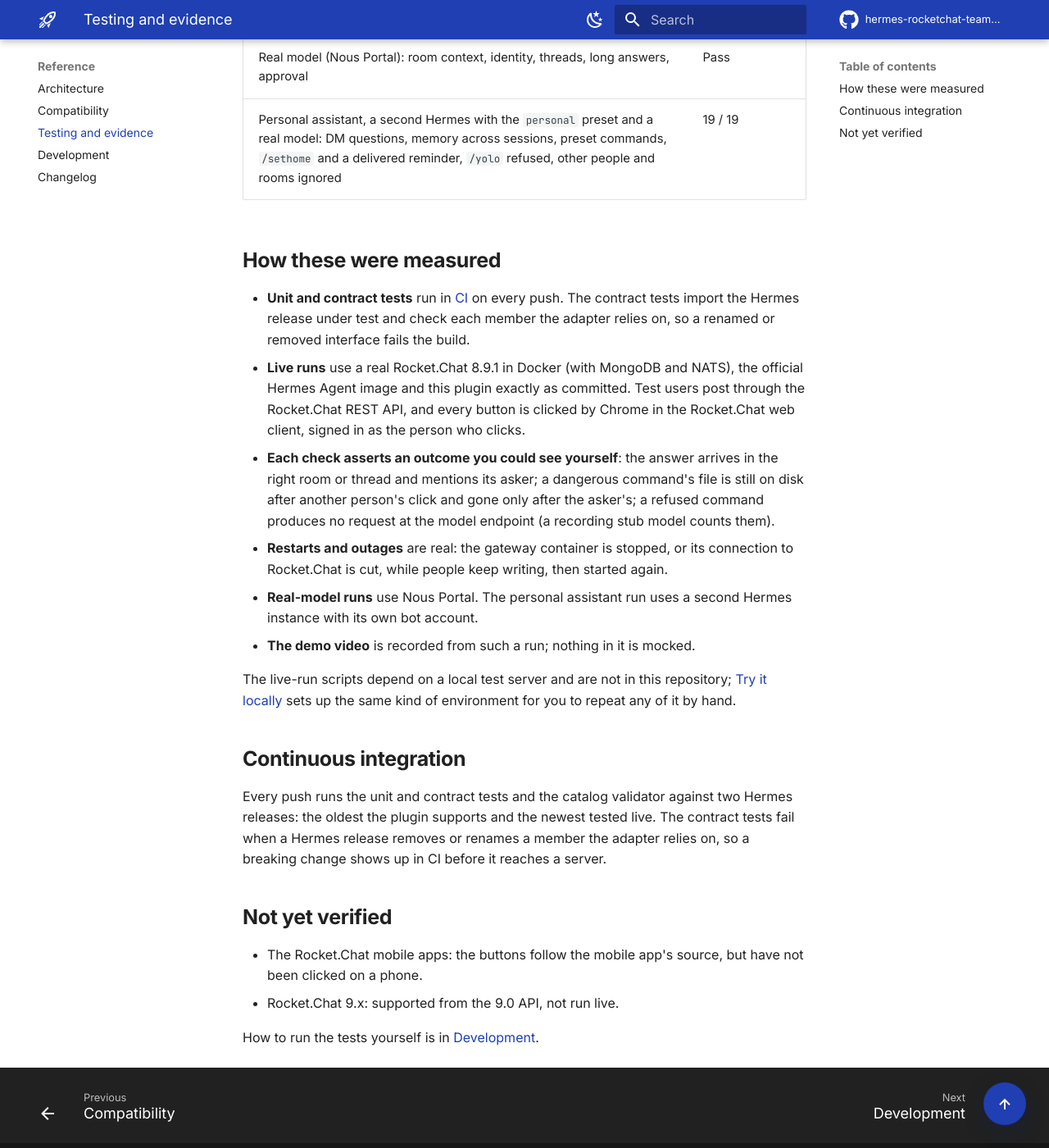
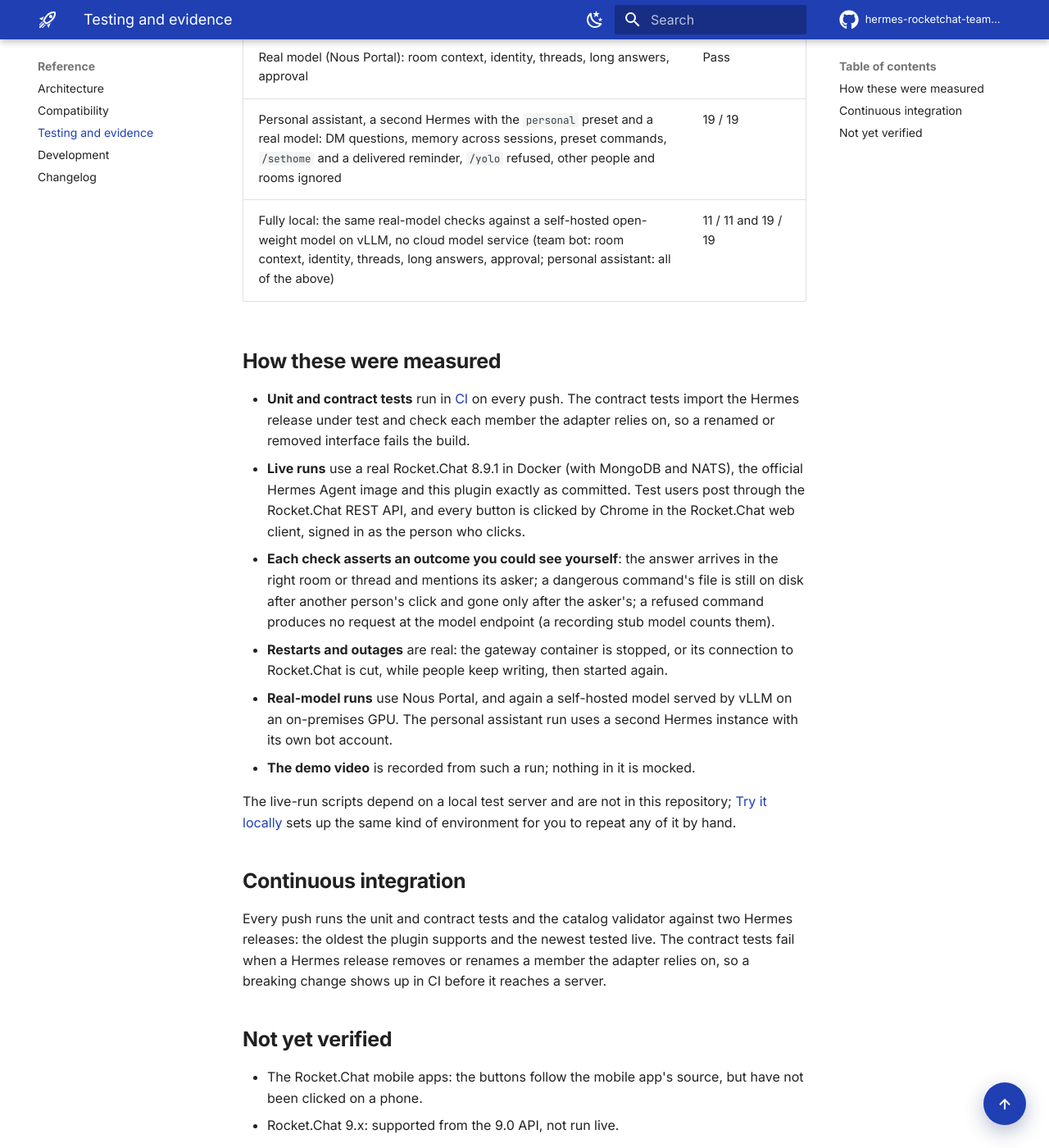
Before and after one commit to csabatatrai-ulx/hermes-rocketchat-team-gateway, an MkDocs documentation site: the page built from docs/evidence.md, in a window 1280 px wide and 1400 px high, scrolled down 941 px. Shown: the whole window at 82% size. Built offline with MkDocs 1.6.1 and Material for MkDocs 9.7.7, drawn with Linux system fonts in a browser that asks for light colours; comment, search, counter and statistics services are not loaded.

Commit message:
Evidence: the real-model checks on a fully local model

```diff
--- a/docs/evidence.md
+++ b/docs/evidence.md
@@ -15,6 +15,7 @@ Every number below comes from a run, not from a claim. The live runs used Rocket
 | Refused commands such as `/yolo`, `/tools`, `/cron` and unknown `/words` | 0 model calls |
 | Real model (Nous Portal): room context, identity, threads, long answers, approval | Pass |
 | Personal assistant, a second Hermes with the `personal` preset and a real model: DM questions, memory across sessions, preset commands, `/sethome` and a delivered reminder, `/yolo` refused, other people and rooms ignored | 19 / 19 |
+| Fully local: the same real-model checks against a self-hosted open-weight model on vLLM, no cloud model service (team bot: room context, identity, threads, long answers, approval; personal assistant: all of the above) | 11 / 11 and 19 / 19 |
 
 ## How these were measured
 
@@ -22,7 +23,7 @@ Every number below comes from a run, not from a claim. The live runs used Rocket
 - **Live runs** use a real Rocket.Chat 8.9.1 in Docker (with MongoDB and NATS), the official Hermes Agent image and this plugin exactly as committed. Test users post through the Rocket.Chat REST API, and every button is clicked by Chrome in the Rocket.Chat web client, signed in as the person who clicks.
 - **Each check asserts an outcome you could see yourself**: the answer arrives in the right room or thread and mentions its asker; a dangerous command's file is still on disk after another person's click and gone only after the asker's; a refused command produces no request at the model endpoint (a recording stub model counts them).
 - **Restarts and outages** are real: the gateway container is stopped, or its connection to Rocket.Chat is cut, while people keep writing, then started again.
-- **Real-model runs** use Nous Portal. The personal assistant run uses a second Hermes instance with its own bot account.
+- **Real-model runs** use Nous Portal, and again a self-hosted model served by vLLM on an on-premises GPU. The personal assistant run uses a second Hermes instance with its own bot account.
 - **The demo video** is recorded from such a run; nothing in it is mocked.
 
 The live-run scripts depend on a local test server and are not in this repository; [Try it locally](try.md) sets up the same kind of environment for you to repeat any of it by hand.
```
Also changed, not shown: README.md (+2 -1 lines).
